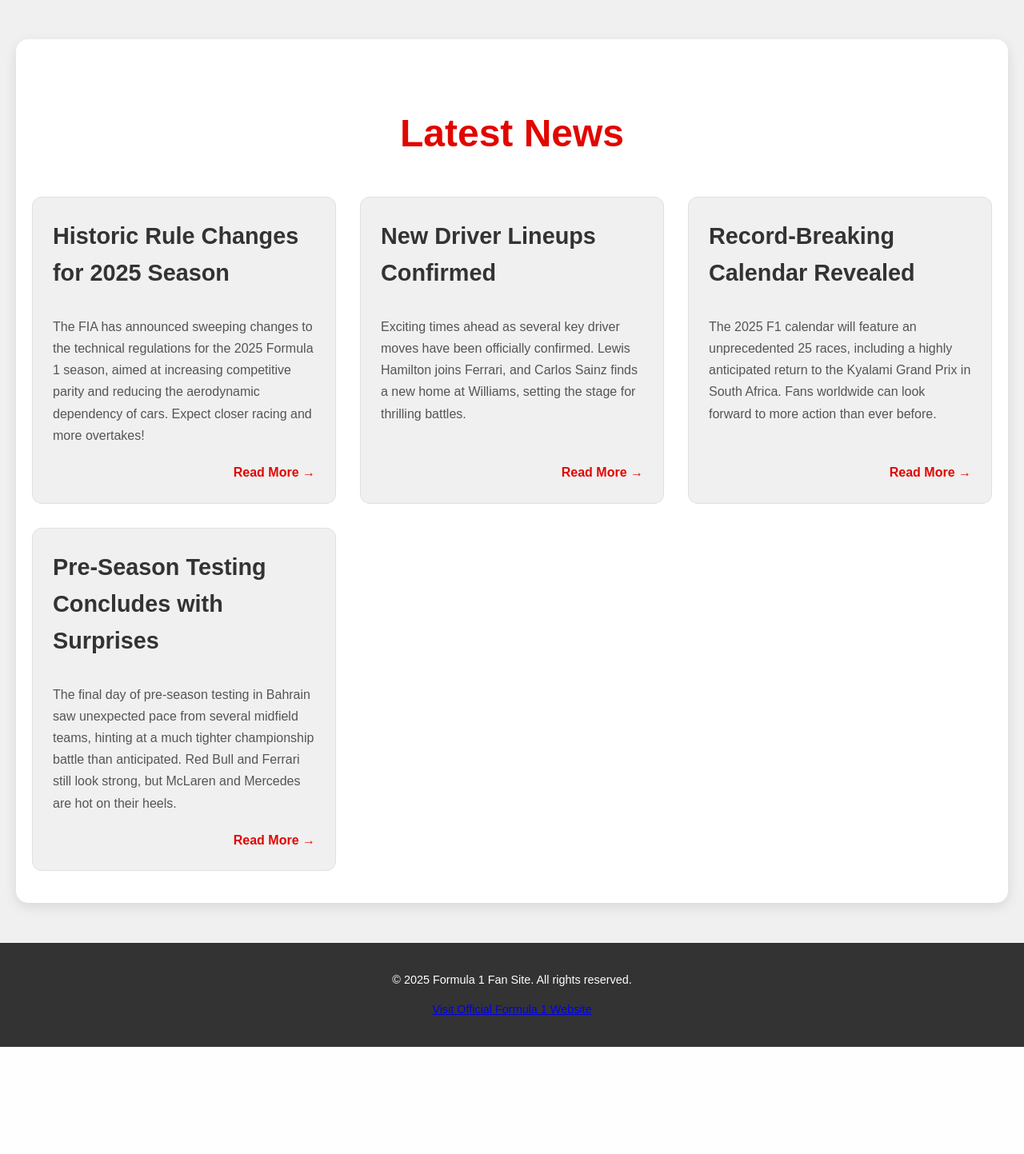
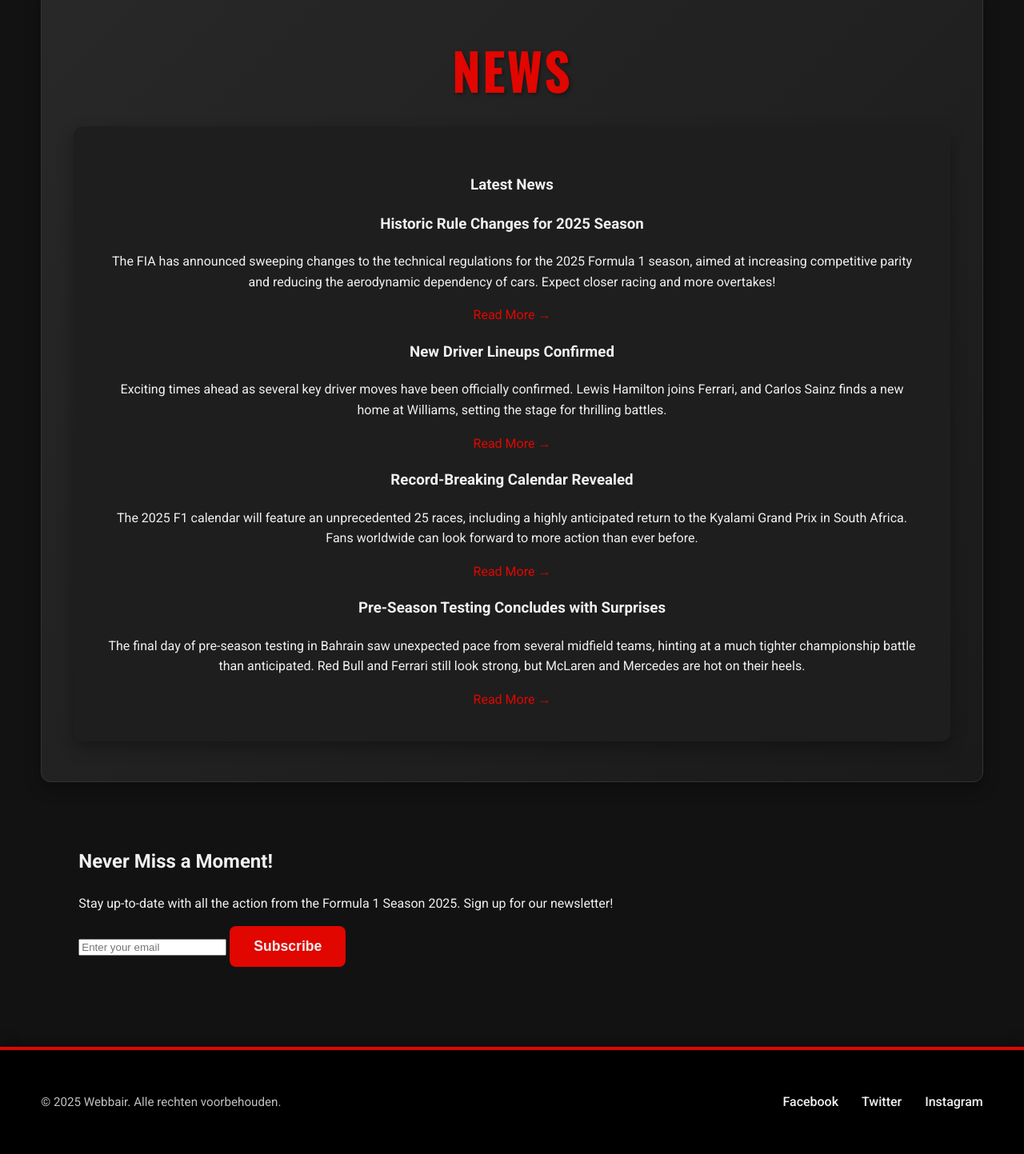
Before and after one commit to SebastiaanK0508/formule1, a PHP site: page / in a window 1280 px wide. Shown: the part 650-2093 px from the top of the page at 80% size. Before the commit the page ends 1959 px from the top, so only its background shows below. Run offline with PHP 8.4, Linux system fonts and the light colour scheme.

Commit message:
opmaak aangepast voor alle pagina's en ook begin van dynamische site gemaakt met o.aangepast id voor de kalender en nieuws secties

```diff
--- a/aanpassing.css
+++ b/aanpassing.css
@@ -1,7 +1,4 @@
-/* Google Fonts Import - Voor een professionelere look */
 @import url('https://fonts.googleapis.com/css2?family=Roboto:wght@300;400;500;700&family=Oswald:wght@400;600;700&display=swap');
-
-/* Variabelen voor consistentie */
 :root {
     --f1-red: #E10600;
     --dark-bg: #121212;
@@ -12,7 +9,7 @@
     --font-body: 'Roboto', sans-serif;
 }
 
-/* Base Styles */
+
 body {
     font-family: var(--font-body);
     line-height: 1.6;
@@ -149,7 +146,7 @@
     font-weight: 600;
 }
 
-.race-grid {
+.race-grid{
     display: grid;
     grid-template-columns: repeat(auto-fit, minmax(320px, 1fr)); /* Iets flexibeler min-width */
     gap: 30px;
@@ -647,3 +644,81 @@
         font-size: 1.3em;
     }
 }
+
+.team-name {
+    margin: 0;
+    font-size: 2.2em;
+    color: var(--text-dark);
+}
+
+.team-flag {
+    width: 70px; /* Iets grotere vlag */
+    height: 45px;
+    border: 2px solid var(--grey-medium);
+    border-radius: 8px;
+    object-fit: cover; /* Zorgt ervoor dat de vlag de ruimte vult zonder vervorming */
+}
+
+.team-card {
+    display: flex;
+    flex-direction: column;
+    align-items: center;
+    width: calc(45% - 20px); /* Twee kaarten per rij op desktop, met rekening houden met gap */
+    max-width: 450px; /* Maximale breedte voor kaarten */
+    background-color: black;
+    border-radius: 15px;
+    padding: 25px;
+    border: 5px solid var(--border-color);
+    transition: transform 0.3s ease, box-shadow 0.3s ease;
+    box-shadow: 0 4px 10px rgba(0,0,0,0.1); /* Zachte schaduw */
+}
+
+.team-card:hover {
+    transform: translateY(-5px); /* Subtiele lift bij hover */
+    box-shadow: 0 8px 20px var(--shadow-color); /* Meer uitgesproken schaduw */
+}
+
+.team-header {
+    display: flex;
+    justify-content: space-between;
+    align-items: center;
+    width: 100%;
+    margin-bottom: 20px;
+    border-bottom: 1px solid var(--grey-light); /* Subtiele scheiding */
+    padding-bottom: 15px;
+}
+
+.team-grid {
+    padding: 0 20px; /* Horizontale padding */
+    max-width: 1200px;
+    margin: 0 auto 60px auto; /* Centreer de grid en geef ruimte onderaan */
+}
+
+.team-row {
+    display: flex;
+    justify-content: space-around;
+    flex-direction: row;
+    gap: 40px;
+    margin-bottom: 40px;
+}
+
+/*hero-section*/
+
+.button {
+    display: inline-block;
+    background-color: var(--f1-red);
+    color: var(--text-light);
+    padding: 15px 30px;
+    border-radius: 8px;
+    text-decoration: none;
+    font-weight: bold;
+    font-size: 1.1em;
+    transition: background-color 0.3s ease, transform 0.3s ease;
+    border: none; /* Geen standaard rand */
+    cursor: pointer;
+}
+
+.button:hover {
+    background-color: #CC0000; /* Iets donkerder rood bij hover */
+    transform: translateY(-2px); /* Subtiele lift */
+}
--- a/circuit-details.html
+++ b/circuit-details.html
@@ -80,7 +80,7 @@
 
     <footer>
         <div class="footer-content container">
-            <p>&copy; 2025 Formula 1 Fanpagina. Alle rechten voorbehouden.</p>
+            <p>&copy; 2025 Webbair. Alle rechten voorbehouden.</p>
             <div class="social-links">
                 <a href="#" aria-label="Facebook">Facebook</a>
                 <a href="#" aria-label="Twitter">Twitter</a>
--- a/index.html
+++ b/index.html
@@ -4,13 +4,13 @@
     <meta charset="UTF-8">
     <meta name="viewport" content="width=device-width, initial-scale=1.0">
     <title>Formula 1 Season 2025 - Home</title>
-    <link rel="stylesheet" href="style.css">
+    <link rel="stylesheet" href="aanpassing.css">
 </head>
 <body>
     <header>
-        <div class="header-content">
-            <h1>Formula 1 Season 2025</h1>
-            <nav>
+        <div class="header-content container">
+            <h1 class="site-title" id="sitename">FORMULA 1 FAN SITE</h1>
+            <nav class="main-nav">
                 <a href="index.html" class="active">Home</a>
                 <a href="kalender.html">Schedule</a>
                 <a href="teams.html">Teams</a>
@@ -20,13 +20,11 @@
         </div>
     </header>
 
-    <main>
-        <section class="hero-section">
-            <div class="hero-content">
-                <h2>Welcome to the Formula 1 Season 2025</h2>
-                <p>Get ready for an electrifying season of speed, strategy, and pure racing adrenaline!</p>
+    <main class="container">
+        <section class="page-header-section">
+                <h2 class="page-heading">Welcome to the Formula 1 Season 2025</h2>
+                <p class="page-intro">Get ready for an electrifying season of speed, strategy, and pure racing adrenaline!</p>
                 <a href="kalender.html" class="button">View Schedule</a>
-            </div>
         </section>
 
         <!--<section class="highlight-carousel-section">
@@ -45,9 +43,11 @@
                 </div>
             </div>
         </section>-->
+    <section class="page-header-section">
+        <h2 class="page-heading">NEWS</h2>
 
-        <section class="news-section">
-            <h2 class="section-title">Latest News</h2>
+        <section class="race-calendar">
+            <h3 class="section-title">Latest News</h3>
             <div class="news-grid">
                 <article class="news-article">
                     <h3>Historic Rule Changes for 2025 Season</h3>
@@ -71,22 +71,27 @@
                 </article>
             </div>
         </section>
+    </section>
 
-        <!--<section class="cta-section">
+        <section class="container">
             <h2>Never Miss a Moment!</h2>
             <p>Stay up-to-date with all the action from the Formula 1 Season 2025. Sign up for our newsletter!</p>
             <form class="newsletter-form">
                 <input type="email" placeholder="Enter your email" required>
                 <button type="submit" class="button">Subscribe</button>
             </form>
-        </section>-->
+        </section>
     </main>
 
     <footer>
-        <p>&copy; 2025 Formula 1 Fan Site. All rights reserved.</p>
-        <p>
-            <a href="https://www.formula1.com" target="_blank">Visit Official Formula 1 Website</a>
-        </p>
+        <div class="footer-content container">
+            <p>&copy; 2025 Webbair. Alle rechten voorbehouden.</p>
+            <div class="social-links">
+                <a href="#" aria-label="Facebook">Facebook</a>
+                <a href="#" aria-label="Twitter">Twitter</a>
+                <a href="#" aria-label="Instagram">Instagram</a>
+            </div>
+        </div>
     </footer>
 </body>
 </html>
--- a/kalender.html
+++ b/kalender.html
@@ -372,7 +372,7 @@
 
     <footer>
         <div class="footer-content container">
-            <p>&copy; 2025 Formula 1 Fanpagina. Alle rechten voorbehouden.</p>
+            <p>&copy; 2025 Webbair. Alle rechten voorbehouden.</p>
             <div class="social-links">
                 <a href="#" aria-label="Facebook">Facebook</a>
                 <a href="#" aria-label="Twitter">Twitter</a>
--- a/standings.html
+++ b/standings.html
@@ -9,12 +9,12 @@
 </head>
 <body>
     <header>
-        <div class="header-content">
-            <h1 class="site-title">Formula 1</h1>
+        <div class="header-content container">
+            <h1 class="site-title">Formula 1 Season 2025</h1>
             <nav class="main-nav">
                 <a href="index.html">Home</a>
                 <a href="kalender.html">Schedule</a>
-                <a href="teams.html">Teams</a>
+                <a href="teams.html" >Teams</a>
                 <a href="drivers.html">Drivers</a>
                 <a href="standings.html" class="active">Standings</a>
             </nav>
--- a/style.css
+++ b/style.css
@@ -143,7 +143,7 @@
     align-items: center;
     width: calc(45% - 20px); /* Twee kaarten per rij op desktop, met rekening houden met gap */
     max-width: 450px; /* Maximale breedte voor kaarten */
-    background-color: var(--text-light);
+    background-color: black;
     border-radius: 15px;
     padding: 25px;
     border: 5px solid var(--border-color);
--- a/teams/rb.html
+++ b/teams/rb.html
@@ -31,7 +31,7 @@
                 <div class="team-key-details">
                     <p><strong>Volledige teamnaam:</strong> Visa Cash App RB Formula 1 Team</p>
                     <p><strong>Thuishaven:</strong> Faenza, Italië (chassis); Bicester, Verenigd Koninkrijk (aerodynamica)</p>
-                    <p><strong>Teambaas:</strong> Laurent Mekies</p>
+                    <p><strong>Teambaas:</strong>Alan Permane</p>
                     <p><strong>Technisch directeur:</strong> Jody Egginton</p>
                     <p><strong>Chassis:</strong> VCARB 02</p>
                     <p><strong>Motor:</strong> Honda RBPT</p>
--- a/teams/red-bull-racing.html
+++ b/teams/red-bull-racing.html
@@ -22,7 +22,7 @@
 
     <main>
         <section class="page-title-section">
-            <h1 class="page-header">RED BULL RACING</h1>
+            <h1 class="page-header">ORACLE RED BULL RACING</h1>
         </section>
 
         <section class="team-detail-section">
@@ -31,7 +31,7 @@
                 <div class="team-key-details">
                     <p><strong>Volledige teamnaam:</strong> Oracle Red Bull Racing</p>
                     <p><strong>Thuishaven:</strong> Milton Keynes, Verenigd Koninkrijk</p>
-                    <p><strong>Teambaas:</strong> Christian Horner</p>
+                    <p><strong>Teambaas:</strong>Laurant Mekies</p>
                     <p><strong>Technisch directeur:</strong> Pierre Waché</p>
                     <p><strong>Chassis:</strong> RB21</p>
                     <p><strong>Motor:</strong> Honda RBPT</p>
@@ -61,7 +61,7 @@
     </main>
 
     <footer>
-        <p>&copy; 2025 Formula 1 Fan Site. All rights reserved.</p>
+        <p>&copy; 2025 Webbair. All rights reserved.</p>
     </footer>
 </body>
 </html>
```
Also changed, not shown: drivers.html (+8 -1 lines), teams.html (+21 -14 lines).
